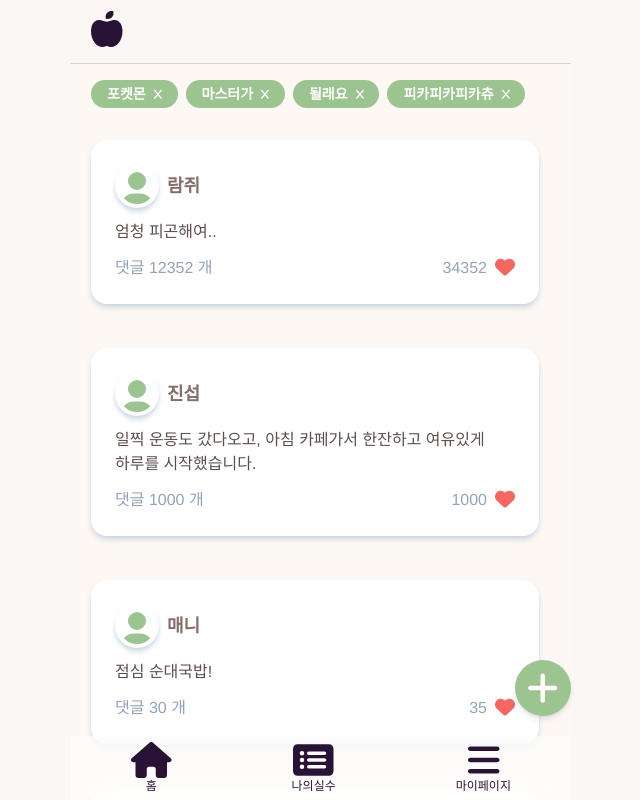
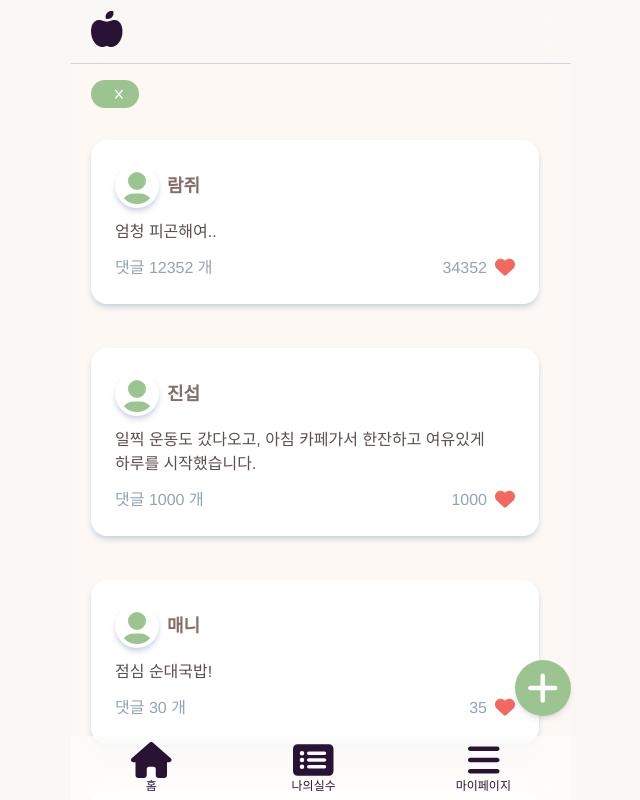
Before and after one commit to coding-union-kr/siltarae-fe, a Next.js app: page /personalMistake in a window 1280 px wide. Shown: the top 800 px of the page, without its empty margins (319-959 px from the left). Built offline with nearby package versions, Linux system fonts and the light colour scheme.

Commit message:
feat: 태그임시 데이터 삭제

```diff
--- a/components/Tag.tsx
+++ b/components/Tag.tsx
@@ -1,33 +1,20 @@
 import { faX } from "@fortawesome/free-solid-svg-icons";
 import { FontAwesomeIcon } from "@fortawesome/react-fontawesome";
-import React, { useState } from "react";
+import React from "react";
 
-export default function Tag() {
-  // 임시 데이터
-  const [tempTitle, setTempTitle] = useState([
-    { id: 1, title: "포켓몬" },
-    { id: 2, title: "마스터가" },
-    { id: 3, title: "될래요" },
-    { id: 4, title: "피카피카피카츄" },
-  ]);
+interface TypeProps {
+  name: string;
+}
 
-  const onClickDelete = (tag: { id: number; title: string }) => {
-    setTempTitle(tempTitle.filter((work) => work.id !== tag.id));
-  };
-
+export default function Tag({ name }: TypeProps) {
   return (
-    <div className="flex flex-row flex-wrap gap-2 mt-4">
-      {tempTitle.map((tag) => (
-        <div
-          key={tag.id}
-          className="bg-[#9CC490] flex gap-2 items-center w-30 px-4 py-1 rounded-[20px] text-white text-sm font-semibold"
-        >
-          <span>{tag.title}</span>
-          <div onClick={() => onClickDelete(tag)} className="cursor-pointer">
-            <FontAwesomeIcon icon={faX} size="xs" />
-          </div>
+    <div className="flex flex-row flex-wrap gap-2 mt-4 mr-2">
+      <div className="bg-[#9CC490] flex gap-2 items-center w-30 px-4 py-1 rounded-[20px] text-white text-sm font-semibold">
+        <span>{name}</span>
+        <div className="cursor-pointer">
+          <FontAwesomeIcon icon={faX} size="xs" />
         </div>
-      ))}
+      </div>
     </div>
   );
 }
```
